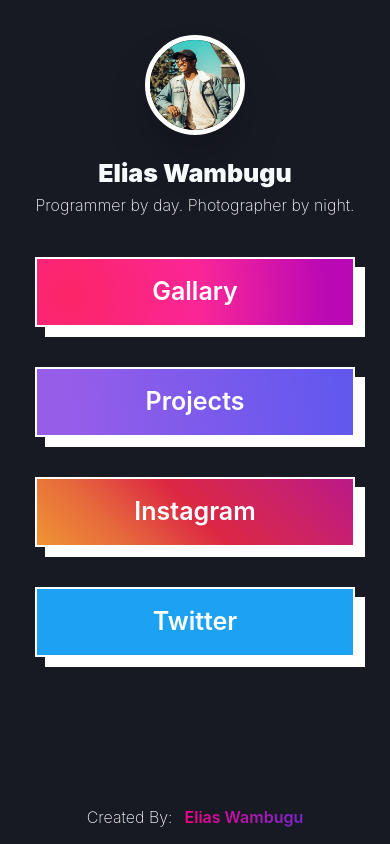
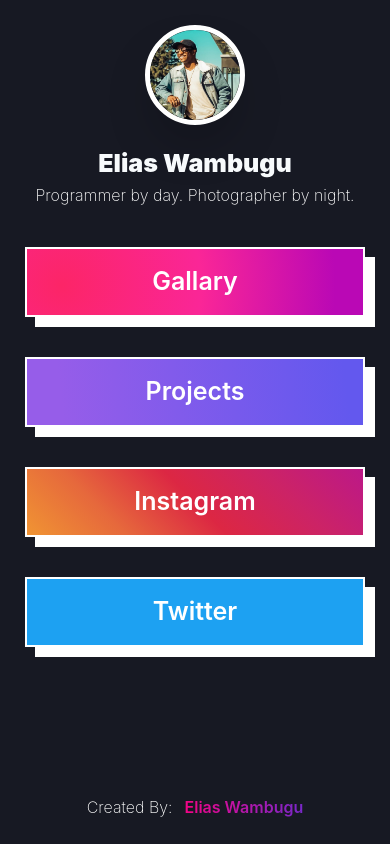
Before and after one commit to HelixHEX/contact-card, a React (Create React App) app in the folder apps/website/: page / in a window 390 px wide. Built offline with nearby package versions, Linux system fonts and the light colour scheme.

Commit message:
fixed padding on mobile

```diff
--- a/apps/website/public/index.html
+++ b/apps/website/public/index.html
@@ -2,7 +2,7 @@
 <html lang="en">
   <head>
     <meta charset="utf-8" />
-    <link rel="icon" href="%PUBLIC_URL%/favicon.ico" />
+    <!-- <link rel="icon" href="%PUBLIC_URL%/favicon.ico" /> -->
     <meta name="viewport" content="width=device-width, initial-scale=1" />
     <meta name="theme-color" content="#000000" />
     <meta
@@ -24,7 +24,7 @@
       work correctly both with client-side routing and a non-root public URL.
       Learn how to configure a non-root public URL by running `npm run build`.
     -->
-    <title>React App</title>
+    <title>Elias Wambugu</title>
   </head>
   <body>
     <noscript>You need to enable JavaScript to run this app.</noscript>
--- a/apps/website/src/App.tsx
+++ b/apps/website/src/App.tsx
@@ -6,11 +6,12 @@
     <>
       <Flex
         w="100%"
-        h="100vh"
+        minH="100vh"
+        h={'auto'}
         bg="gray.900"
-        p={{ base: 35, md: 55 }}
-        pb={{base: 15, md: 55}}
+        p={{ base: 25, md: 55 }}
         justify="center"
+
       >
         <Flex w="100%" flexDir="column" justify={'space-between'}>
           <Flex flexDir={'column'}>
@@ -41,7 +42,7 @@
               Programmer by day. Photographer by night.
             </Text>
             <Card
-              link={"gallary.eliaswambugu.com"}
+              link={"gallery.eliaswambugu.com"}
               color="white"
               className="gallary"
             >
```
